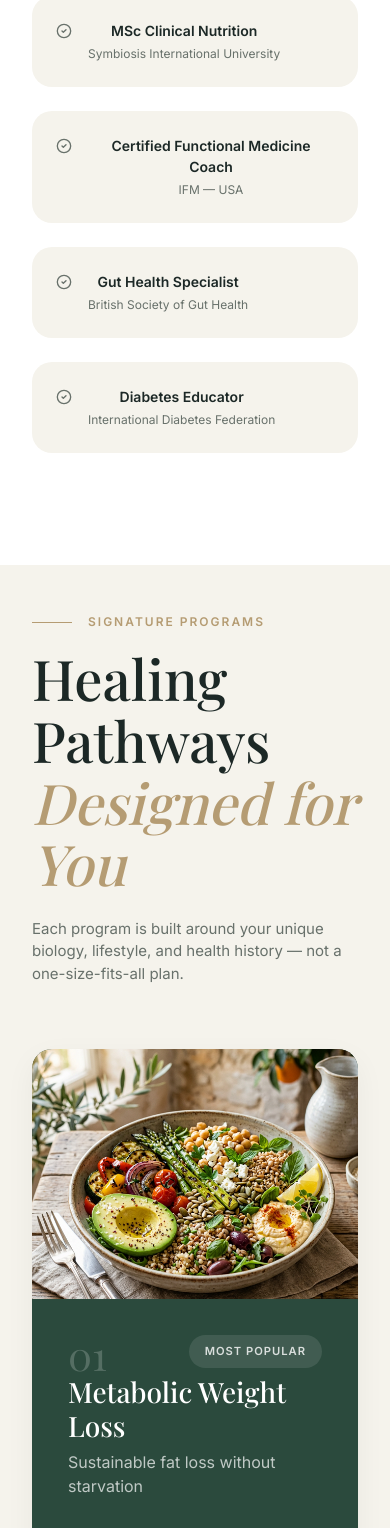
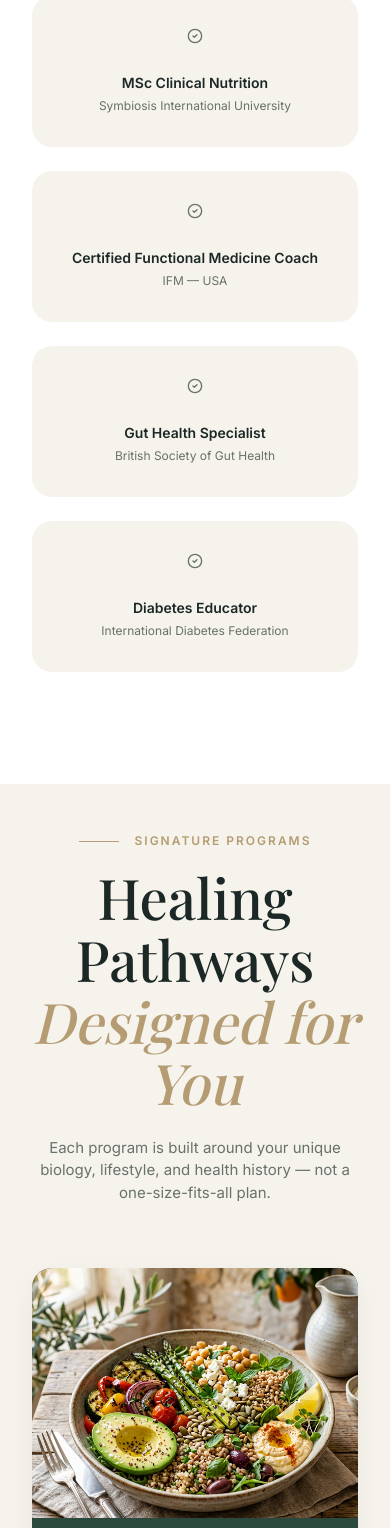
Before and after one commit to jithindevoffice-hue/nutrition-websie, a React (Vite) app: page / in a window 390 px wide. Shown: the part 3036-4564 px from the top of the page. Built offline with nearby package versions, Linux system fonts and the light colour scheme; a web font is replaced by a local one.

Commit message:
style: Improve responsive layouts and centering across Process, Programs, and About sections, and remove unused price styles.

```diff
--- a/src/components/AboutSection.module.css
+++ b/src/components/AboutSection.module.css
@@ -177,11 +177,34 @@
         width: 100%;
         max-width: 320px;
     }
+
+    .credentialCard {
+        text-align: left;
+        width: 100%;
+        max-width: 480px;
+    }
+
+    .credentialsGrid {
+        justify-items: center;
+    }
 }
 
 @media (max-width: 768px) {
     .credentialsGrid {
         grid-template-columns: 1fr;
+        justify-items: center;
+    }
+
+    .credentialCard {
+        flex-direction: column;
+        align-items: center;
+        text-align: center;
+        padding: 2rem 1.5rem;
+    }
+
+    .checkIcon {
+        margin-bottom: 0.75rem;
+        margin-top: 0;
     }
 
     .title {
--- a/src/components/ProcessSection.module.css
+++ b/src/components/ProcessSection.module.css
@@ -190,10 +190,19 @@
 @media (max-width: 768px) {
     .card {
         padding: 2.5rem 1.5rem;
+        align-items: center;
+        text-align: center;
+    }
+
+    .cardHeader {
+        flex-direction: column;
+        align-items: center;
+        margin-bottom: 1.5rem;
     }
 
     .stepNumber {
         font-size: 2.5rem;
+        margin-top: 1rem;
     }
 
     .cardTitle {
--- a/src/components/ProgramsSection.module.css
+++ b/src/components/ProgramsSection.module.css
@@ -121,19 +121,6 @@
     align-items: flex-end;
 }
 
-.priceGold {
-    color: var(--color-accent);
-    font-size: 1.5rem;
-    font-weight: 700;
-    font-family: var(--font-serif);
-}
-
-.emiWhite {
-    color: rgba(255, 255, 255, 0.6);
-    font-size: 0.75rem;
-    margin-top: 0.25rem;
-}
-
 .iconBtnDark {
     width: 48px;
     height: 48px;
@@ -227,13 +214,6 @@
     padding-top: 1.5rem;
 }
 
-.priceDark {
-    color: var(--color-text-main);
-    font-size: 1.25rem;
-    font-weight: 700;
-    font-family: var(--font-serif);
-}
-
 .durationDark {
     color: var(--color-text-muted);
     font-size: 0.75rem;
@@ -299,8 +279,13 @@
 
     .headerArea {
         flex-direction: column;
-        align-items: flex-start;
+        align-items: center;
+        text-align: center;
         gap: 1.5rem;
+    }
+
+    .subtitleWrapper {
+        justify-content: center;
     }
 
     .cardContentDark,
@@ -312,6 +297,31 @@
 @media (max-width: 768px) {
     .card {
         flex-direction: column !important;
+        align-items: center;
+        text-align: center;
+    }
+
+    .cardTop {
+        justify-content: center;
+        width: 100%;
+        margin-bottom: 2rem;
+    }
+
+    .badgeDark {
+        display: none;
+        /* Hide on mobile to declutter centered view */
+    }
+
+    .cardInfo {
+        margin-top: 0;
+    }
+
+    .cardFooter,
+    .cardFooterLight {
+        justify-content: center;
+        width: 100%;
+        border-top: none;
+        padding-top: 0;
     }
 
     .cardImageWrapper,
@@ -325,11 +335,13 @@
 
     .iconBtnDark,
     .iconBtnLight {
-        width: 40px;
-        height: 40px;
+        width: 44px;
+        height: 44px;
     }
 
+    .cardNumberLight,
     .cardNumberDark {
         font-size: 2.5rem;
+        margin-bottom: 0.5rem;
     }
 }
```
